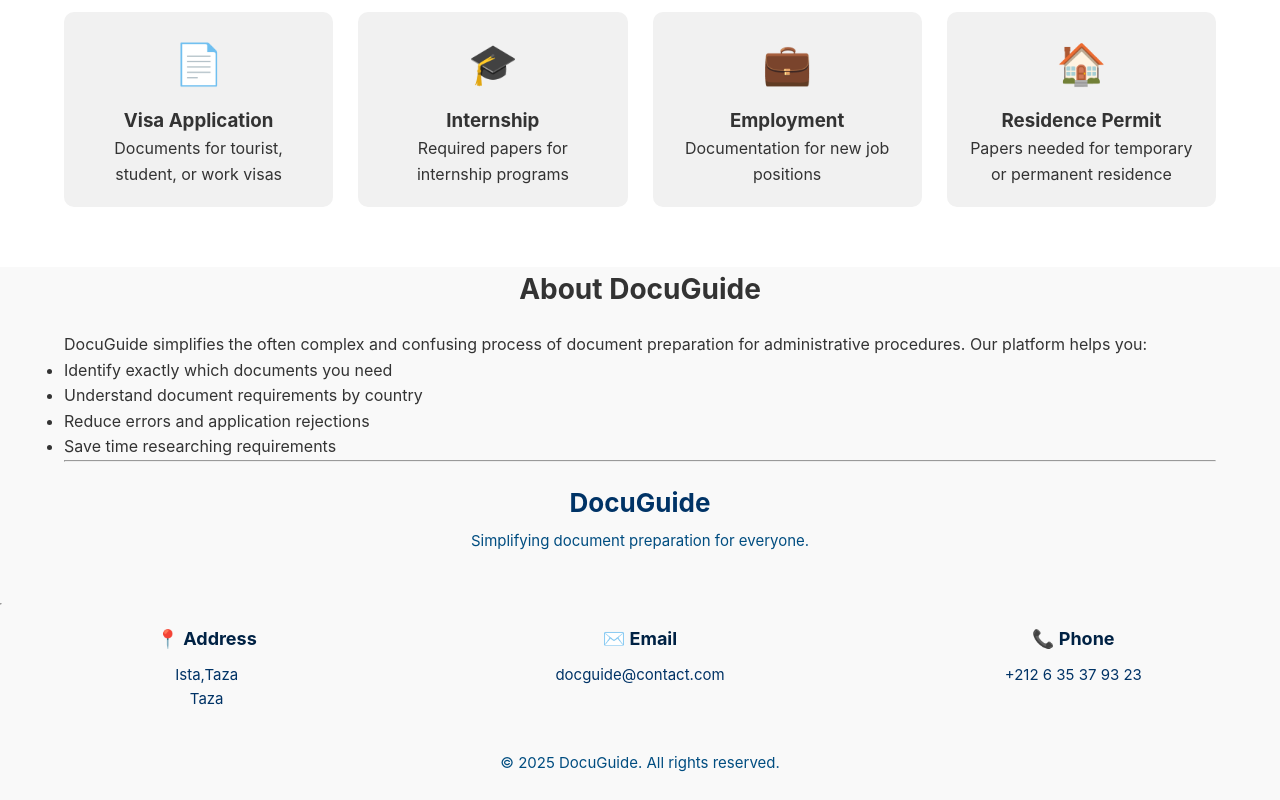
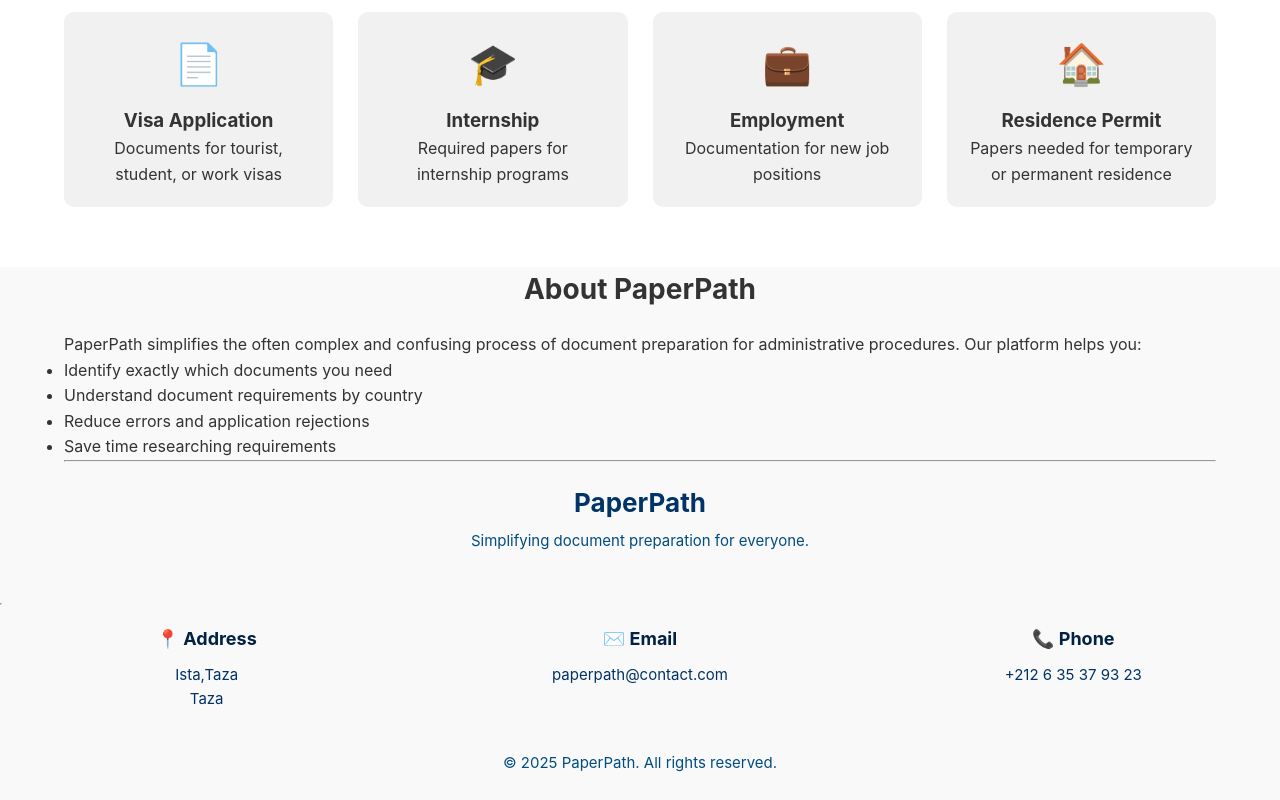
Before and after one commit to BourasNasira/BeChangeMaker2025, a plain HTML site: page index.html in a window 1280 px wide. Shown: the part 648-1448 px from the top of the page. Drawn offline with Linux system fonts and the light colour scheme.

Commit message:
miseajour de index.html

```diff
--- a/index.html
+++ b/index.html
@@ -4,7 +4,7 @@
   <head>
     <meta charset="UTF-8" />
     <meta name="viewport" content="width=device-width, initial-scale=1.0" />
-    <title>DocuGuide - Simplify Your Document Preparation</title>
+    <title>PaperPath- Simplify Your Document Preparation</title>
 
 
     <link rel="stylesheet" href="style.css">
@@ -15,7 +15,7 @@
     <header class="header">
       <div class="container">
         <div class="logo">
-          <h1>DocuGuide</h1>
+          <h1>PaperPath</h1>
         </div>
         <nav class="main-nav">
           <ul>
@@ -103,10 +103,10 @@
 
       <section id="about" class="about">
         <div class="container">
-          <h2 class="section-title">About DocuGuide</h2>
+          <h2 class="section-title">About PaperPath</h2>
           <div class="about-content">
             <div class="about-text">
-              <p>DocuGuide simplifies the often complex and confusing process of document preparation for administrative procedures. Our platform helps you:</p>
+              <p>PaperPath simplifies the often complex and confusing process of document preparation for administrative procedures. Our platform helps you:</p>
               <ul>
                 <li>Identify exactly which documents you need</li>
                 <li>Understand document requirements by country</li>
@@ -122,7 +122,7 @@
         <div class="footer-contact">
           <hr class="container">
             <div class="footer-logo">
-              <h3>DocuGuide</h3>
+              <h3>PaperPath</h3>
               <p>Simplifying document preparation for everyone.</p>
             </div>
           <hr></hr>
@@ -133,7 +133,7 @@
               </div>
               <div class="contact-box">
                 <h4>✉️ Email</h4>
-                <p>docguide@contact.com</p>
+                <p>paperpath@contact.com</p>
               </div>
               <div class="contact-box">
                 <h4>📞 Phone</h4>
@@ -142,7 +142,7 @@
             </div>
 
             <div class="footer-bottom">
-              <p>&copy; 2025 DocuGuide. All rights reserved.</p>
+              <p>&copy; 2025 PaperPath. All rights reserved.</p>
             </div>
           </div>
       </section>
```
Also changed, not shown: login.html (deleted).
